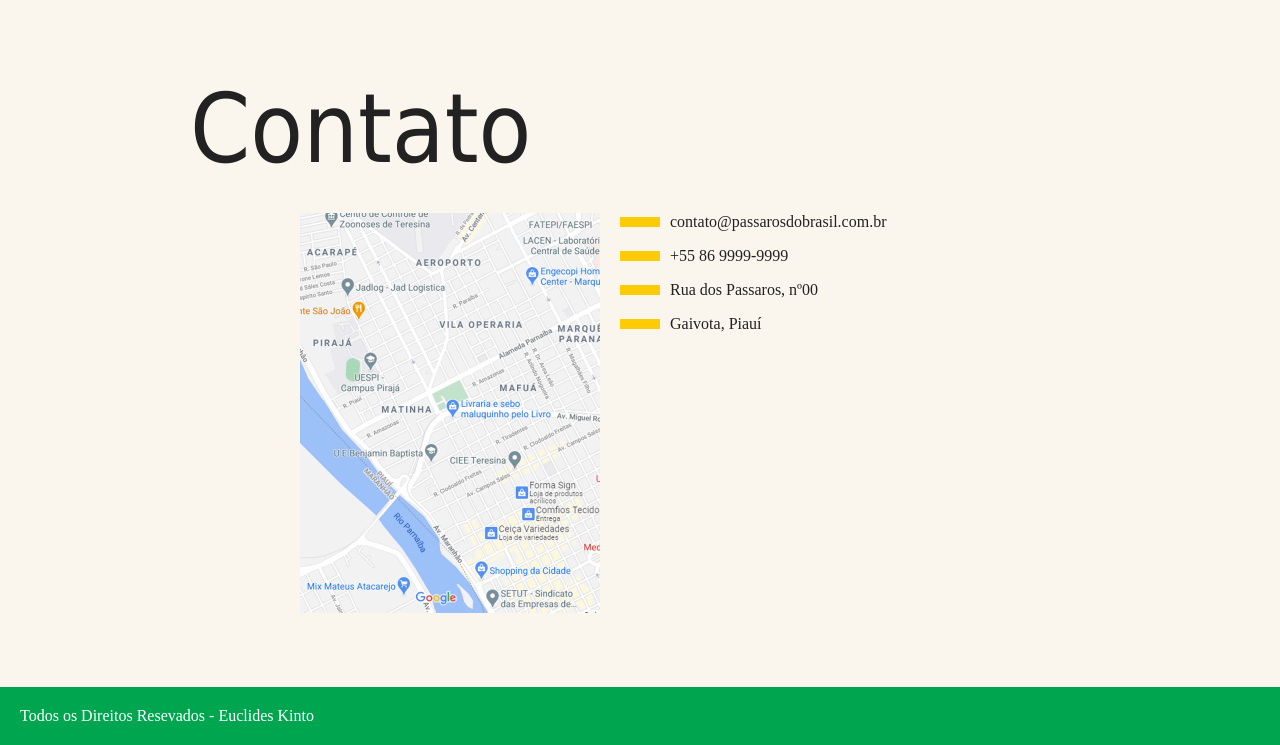
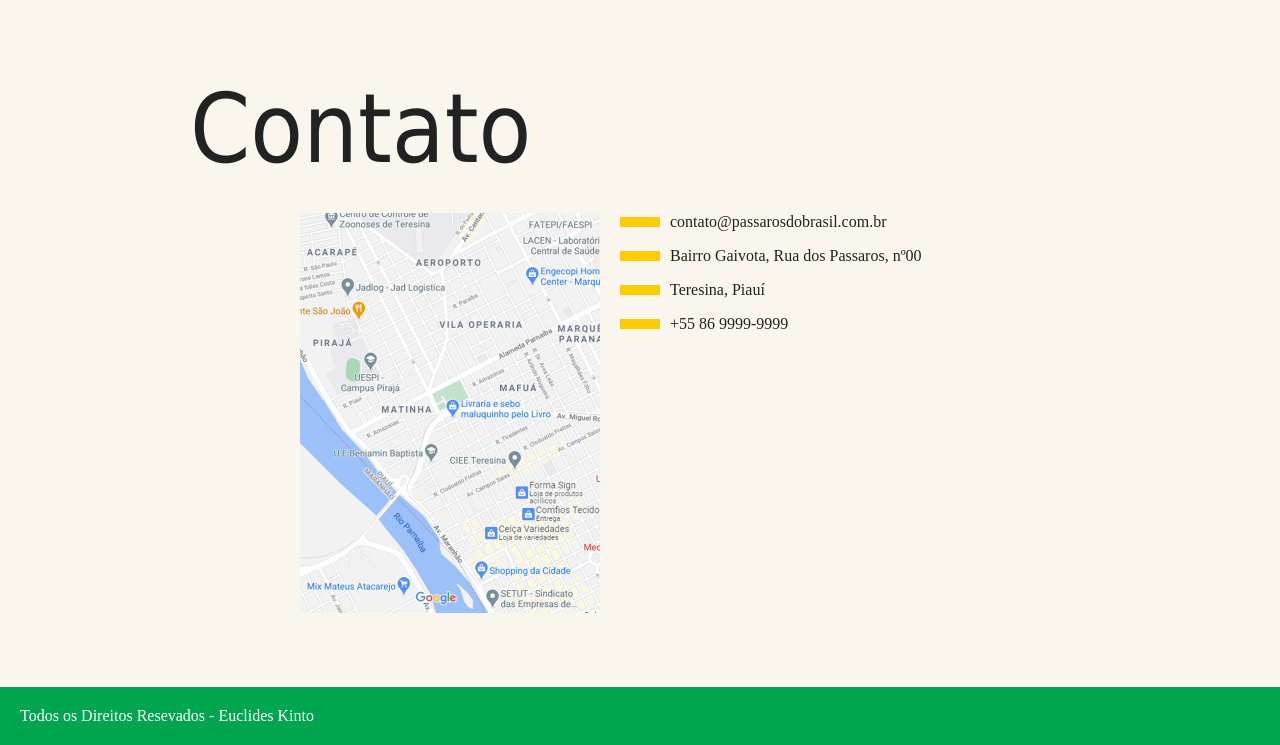
Before and after one commit to EuclidesKinto/birds-of-brazil, a plain HTML site: page index.html in a window 1280 px wide. Shown: the part 1276-2021 px from the top of the page. Drawn offline with Linux system fonts and the light colour scheme.

Commit message:
update index
update contato, add bairro gaivota

```diff
--- a/index.html
+++ b/index.html
@@ -120,9 +120,9 @@
     </div>
     <ul class="dados">
         <li>contato@passarosdobrasil.com.br</li>
+        <li>Bairro Gaivota, Rua dos Passaros, nº00</li>
+        <li>Teresina, Piauí</li>
         <li>+55 86 9999-9999</li>
-        <li>Rua dos Passaros, nº00</li>
-        <li>Gaivota, Piauí</li>
     </ul>
 </section>
 
```
